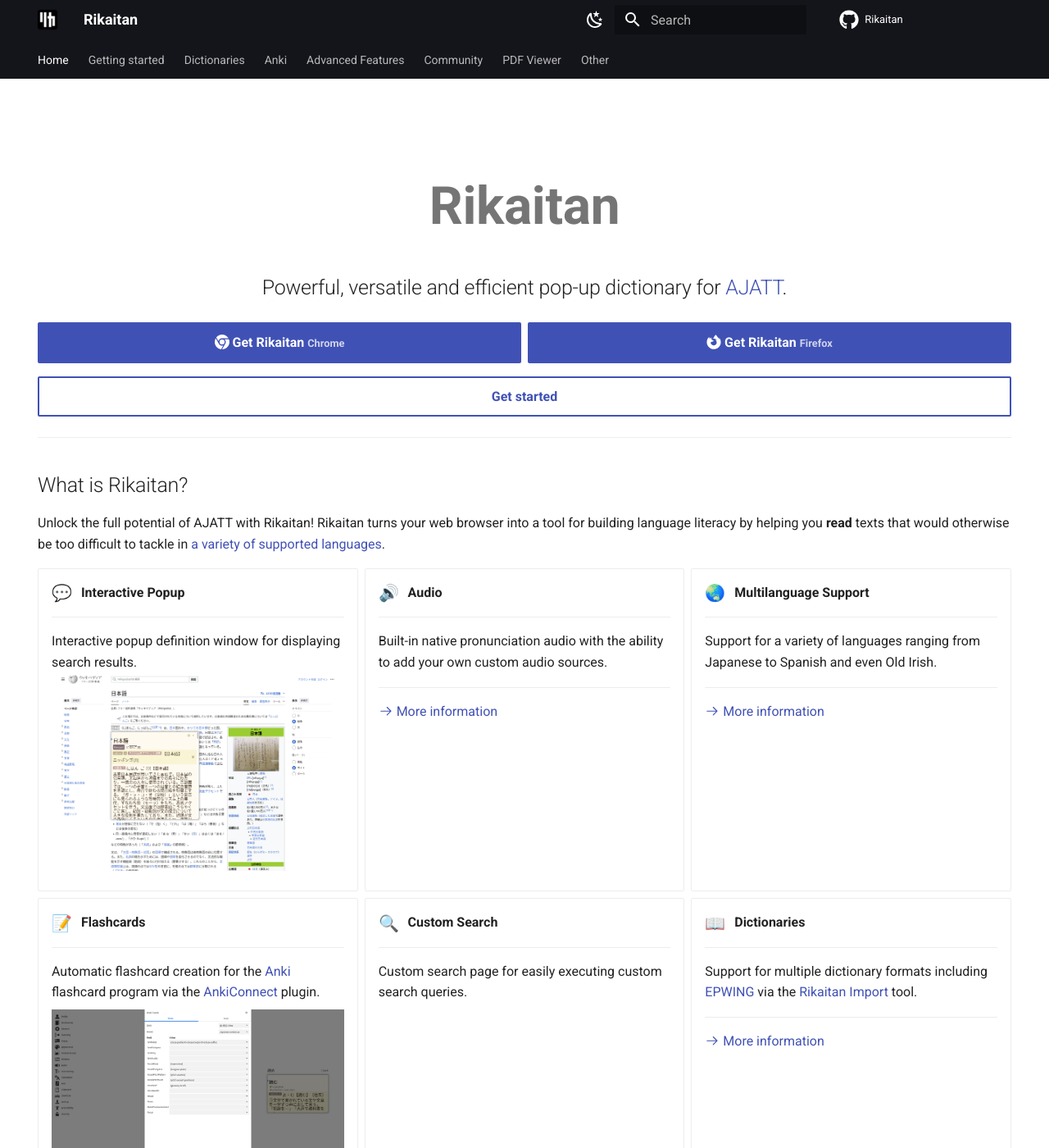
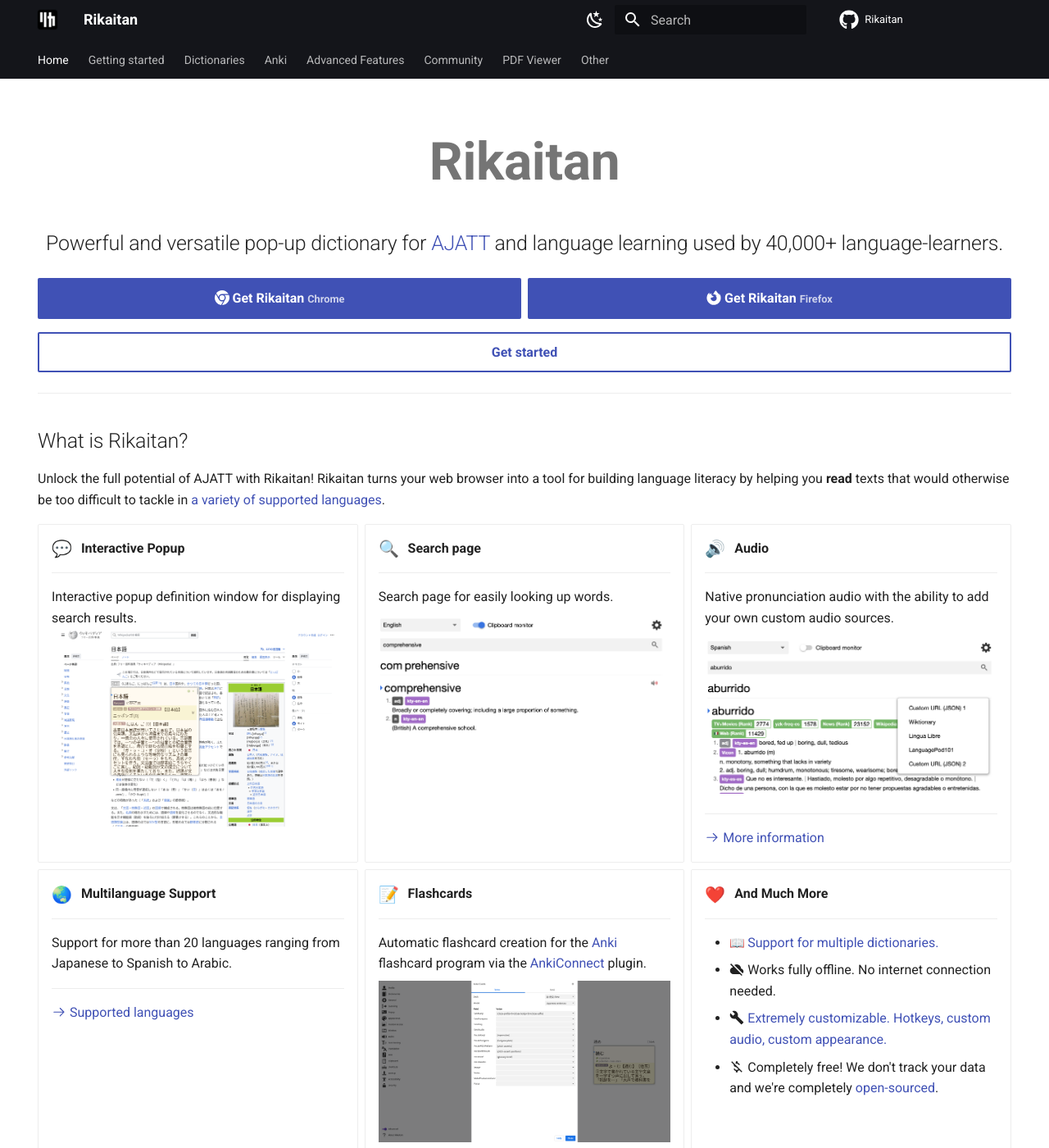
Before and after one commit to rikaitan/rikaitan.github.io, an MkDocs documentation site: the page built from docs/index.md, in a window 1280 px wide and 1400 px high. Shown: the whole window at 82% size. Built offline with MkDocs 1.6.1 and Material for MkDocs 9.7.7, drawn with Linux system fonts in a browser that asks for light colours; emoji names are drawn with the system emoji font; comment, search, counter and statistics services are not loaded.

Commit message:
Changes to index
<rikaitan.link>ZTI0OTRjNTM4N2NkMDgwZjhkZjcwMzE4ZGE5NzUzZTU1ODU2Y2I0Mwo=</rikaitan.link>

```diff
--- a/docs/index.md
+++ b/docs/index.md
@@ -1,14 +1,14 @@
 ---
 title: Welcome to Rikaitan
-description: Powerful, versatile and efficient pop-up dictionary for AJATT.
+description: Powerful, versatile and efficient pop-up dictionary for language learning.
 hide:
   - navigation
   - toc
   - footer
 ---
 
-# <p style="text-align: center; margin-bottom: 10px; font-size: 200%">**Rikaitan**</p>
-## <p style="text-align: center">Powerful, versatile and efficient pop-up dictionary for <a href="https://tatsumoto.neocities.org/blog/whats-ajatt" target="_blank">AJATT</a>.</p>
+# <p style="text-align: center; margin-bottom: 10px; margin-top: 10px; font-size: 200%;">**Rikaitan**</p>
+## <p style="text-align: center">Powerful and versatile pop-up dictionary for <a href="https://tatsumoto.neocities.org/blog/whats-ajatt" target="_blank">AJATT</a> and language learning used by 40,000+ language-learners.</p>
 
 <div class="grid" markdown>
 
@@ -38,13 +38,24 @@ Rikaitan turns your web browser into a tool for building language literacy by he
     Interactive popup definition window for displaying search results.
     ![Term definitions](assets/ss/terms.webp){ class=on-glb }
 
+-   :mag:{ .lg .middle } &nbsp;
+    __Search page__
+
+    ---
+
+    Search page for easily looking up words.
+
+    ![Search Page](assets/ss/search-page.webp){ class=on-glb }
+
 
 -   :loud_sound:{ .lg .middle } &nbsp;
     __Audio__
 
     ---
 
-    Built-in native pronunciation audio with the ability to add your own custom audio sources.
+    Native pronunciation audio with the ability to add your own custom audio sources.
+
+    ![Audio](assets/ss/audio.webp){ class=on-glb }
 
     ---
 
@@ -55,11 +66,11 @@ Rikaitan turns your web browser into a tool for building language literacy by he
 
     ---
 
-    Support for a variety of languages ranging from Japanese to Spanish and even Old Irish.
+    Support for more than 20 languages ranging from Japanese to Spanish to Arabic.
 
     ---
 
-    [:octicons-arrow-right-24: More information](./other/supported-languages.md)
+    [:octicons-arrow-right-24: Supported languages](./other/supported-languages.md)
 
 -   :pencil:{ .lg .middle } &nbsp;
     __Flashcards__
@@ -74,25 +85,15 @@ Rikaitan turns your web browser into a tool for building language literacy by he
 
     [:octicons-arrow-right-24: More information](./anki/index.md)
 
--   :mag:{ .lg .middle } &nbsp;
-    __Custom Search__
+-   :heart:{ .lg .middle } &nbsp;
+    __And Much More__
 
     ---
 
-    Custom search page for easily executing custom search queries.
-
-
--   :book:{ .lg .middle } &nbsp;
-    __Dictionaries__
-
-    ---
-
-    Support for multiple dictionary formats including [EPWING](https://ja.wikipedia.org/wiki/EPWING) via the [Rikaitan Import](https://github.com/Ajatt-Tools/rikaitan-import) tool.
-
-    ---
-
-    [:octicons-arrow-right-24: More information](./dictionaries/index.md)
-
+    - :book: [Support for multiple dictionaries.](./dictionaries/index.md)
+    - :material-cloud-off: Works fully offline. No internet connection needed.
+    - :material-wrench: [Extremely customizable. Hotkeys, custom audio, custom appearance.](advanced/index.md)
+    - :material-currency-usd-off: Completely free! We don't track your data and we're completely [open-sourced](https://github.com/Ajatt-Tools/rikaitan).
 </div>
 
 [Get started](getting-started/index.md){ .md-button .md-button--stretch-max-sm }
```
Also changed, not shown: docs/assets/ss/audio.webp (added), docs/assets/ss/search-page.webp (added).
